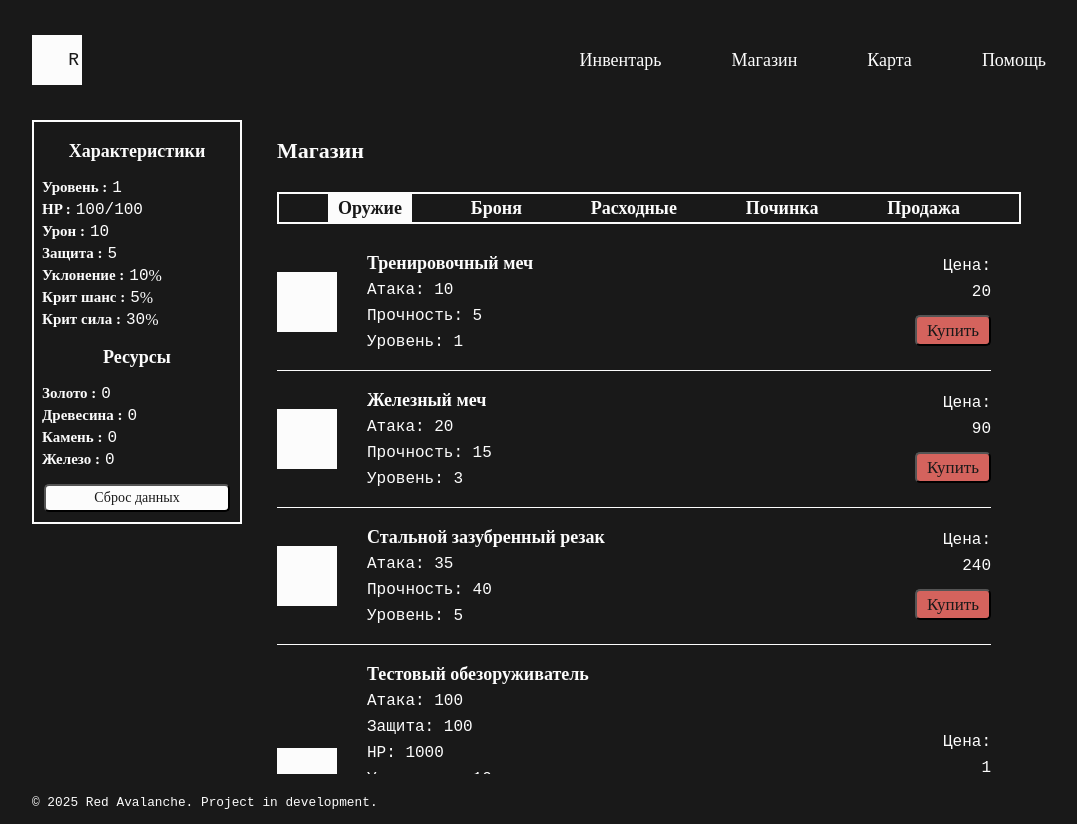
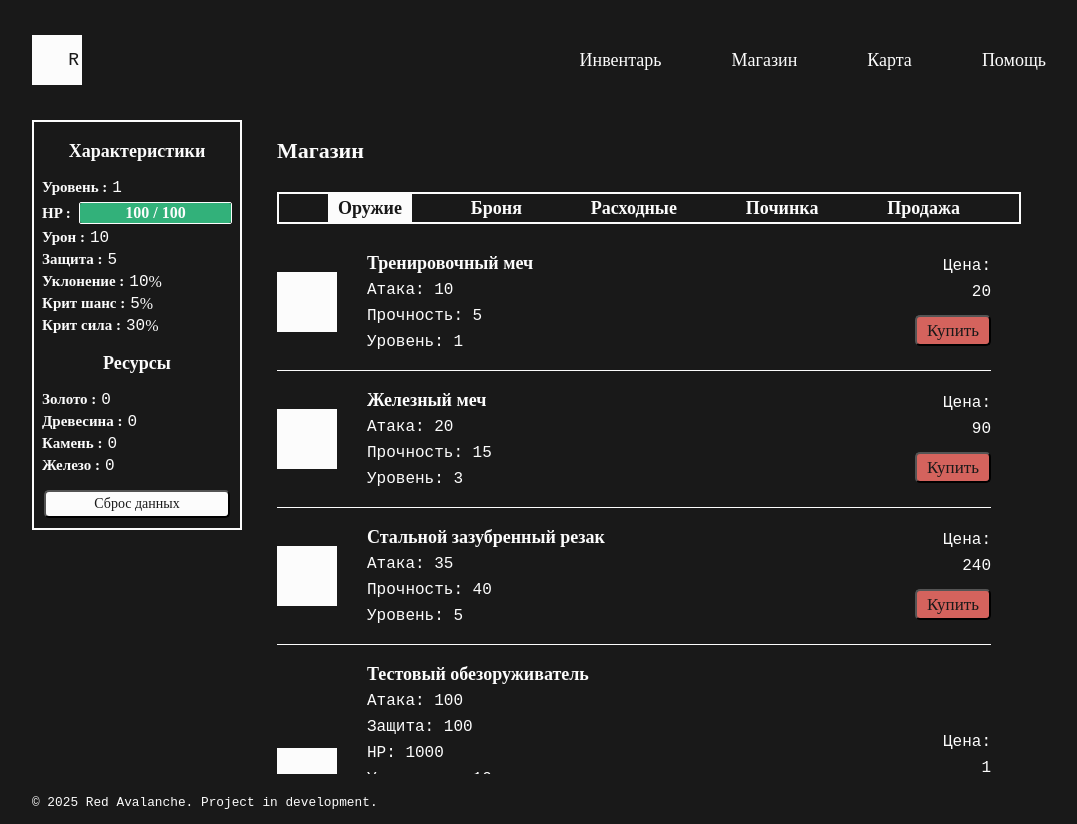
Before and after one commit to SanyaEricssonX/game-app, a Vue app: page /shop in a window 1280 px wide. Shown: the whole page, without its empty margins (96-1173 px from the left). Built offline with nearby package versions, Linux system fonts and the light colour scheme.

Commit message:
Добавил компонент прогресс бара для отображения текущего хп. исправил покупку неподходящих по уровню предметов

```diff
--- /dev/null
+++ b/src/components/UI/BaseProgress.vue
@@ -0,0 +1,70 @@
+<template>
+  <div class="progress-bar">
+    <div
+      class="progress"
+      :style="{ width: progressWidth, backgroundColor: progressColor }"
+    ></div>
+    <div class="progress-text">{{ currentValue }} / {{ maxValue }}</div>
+  </div>
+</template>
+
+<script type="text/javascript">
+export default {
+  name: "base-progress",
+  extends: {},
+  props: {
+    currentValue: {
+      type: Number,
+      required: true,
+    },
+    maxValue: {
+      type: Number,
+      required: true,
+    },
+  },
+  data() {
+    return {};
+  },
+  computed: {
+    progressWidth() {
+      const percentage = (this.currentValue / this.maxValue) * 100;
+      return `${percentage}%`;
+    },
+    progressColor() {
+      return this.currentValue / this.maxValue < 0.3
+        ? "var(--color-red)"
+        : "var(--color-green)";
+    },
+  },
+  components: {},
+  watch: {},
+  methods: {},
+  beforeCreate() {},
+  mounted() {},
+};
+</script>
+
+<style scoped>
+.progress-bar {
+  width: 100%;
+  border-radius: 2px;
+  border: 1px solid var(--color-light);
+  position: relative;
+}
+
+.progress {
+  height: 20px;
+  border-radius: 2px;
+  transition: width 3s;
+}
+
+.progress-text {
+  position: absolute;
+  width: 100%;
+  text-align: center;
+  top: 0;
+  font-family: Bahnschrift;
+  line-height: 20px;
+  font-weight: 900;
+}
+</style>
--- a/src/components/UI/index.js
+++ b/src/components/UI/index.js
@@ -1,6 +1,7 @@
 import BaseButton from "@/components/UI/BaseButton";
 import BaseTooltip from "@/components/UI/BaseTooltip";
+import BaseProgress from "@/components/UI/BaseProgress";
 
 export default [
-  BaseButton, BaseTooltip,
+  BaseButton, BaseTooltip, BaseProgress,
 ]
--- a/src/components/UserProfile.vue
+++ b/src/components/UserProfile.vue
@@ -44,9 +44,13 @@
           <h4 class="item__title">Уровень :</h4>
           {{ $store.state.playerLevel }}
         </li>
-        <li class="item characteristics__item">
-          <h4 class="item__title">HP :</h4>
-          {{ $store.state.playerCurrentHp }}/{{ $store.state.playerMaxHp }}
+        <li class="item hp__item">
+          <h4 class="item__title hp__title">HP :</h4>
+          <base-progress
+            class="hp__bar"
+            :currentValue="$store.state.playerCurrentHp"
+            :maxValue="$store.state.playerMaxHp"
+          ></base-progress>
         </li>
         <li class="item characteristics__item">
           <h4 class="item__title">Урон :</h4>
@@ -332,6 +336,14 @@ export default {
   display: flex;
   margin-bottom: 6px;
 }
+.hp__item {
+  display: flex;
+  flex-direction: row;
+  align-items: center;
+}
+.hp__title {
+  width: 40px;
+}
 .crit_power {
   margin-bottom: 0;
 }
--- a/src/pages/ShopPage.vue
+++ b/src/pages/ShopPage.vue
@@ -614,12 +614,20 @@ export default {
 
         // Проверяем хватает ли золота на покупку
         if (item.price <= this.$store.state.playerGold) {
-          this.$store.state.playerGold -= item.price;
-          localStorage.setItem("playerGold", this.$store.state.playerGold);
+          // Проверяем уровень игрока и предмета
+          if (item.requiredLevel <= this.$store.state.playerLevel) {
+            this.$store.state.playerGold -= item.price;
+            localStorage.setItem("playerGold", this.$store.state.playerGold);
 
-          inventory.push(item);
-          this.$store.state.playerInventory = inventory;
-          localStorage.setItem("playerInventory", JSON.stringify(inventory));
+            inventory.push(item);
+            this.$store.state.playerInventory = inventory;
+            localStorage.setItem("playerInventory", JSON.stringify(inventory));
+          } else {
+            this.$store.state.modalNotification.text =
+              "Невозможно совершить покупку. Уровень предмета выше вашего.";
+            this.$store.state.modalNotification.visible = true;
+            this.showModal();
+          }
         } else {
           this.$store.state.modalNotification.text =
             "Невозможно совершить покупку. Не хватает золота.";
```
